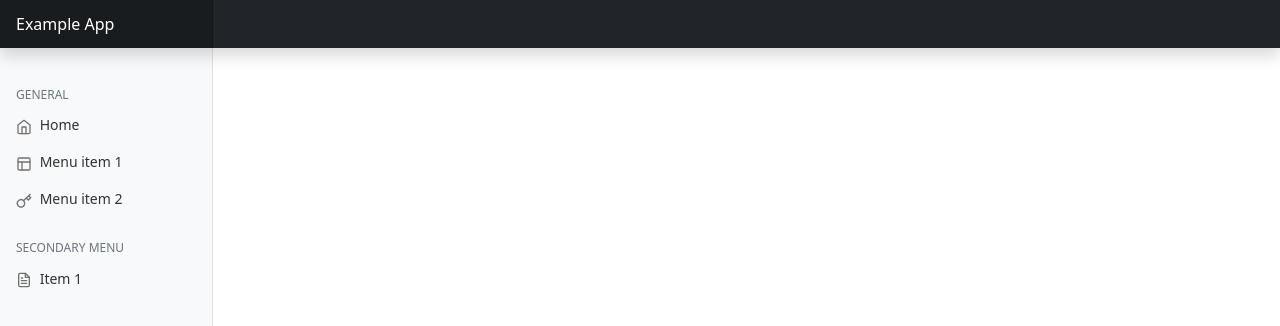
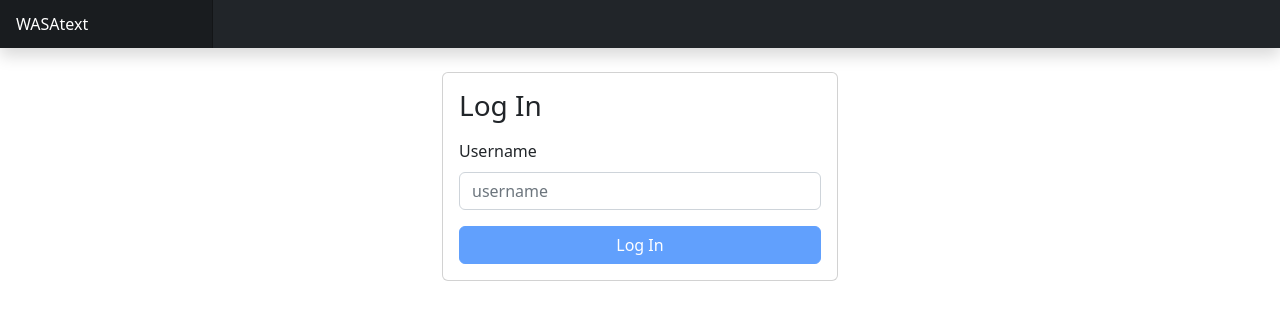
Before and after one commit to TMPkl/WASA, a Vue app in the folder webui/: page /#/login in a window 1280 px wide. Shown: the top 326 px of the page. Built offline with nearby package versions, Linux system fonts and the light colour scheme.

Commit message:
i hate fe

```diff
--- a/webui/src/App.vue
+++ b/webui/src/App.vue
@@ -1,62 +1,47 @@
 <script setup>
-import { RouterLink, RouterView } from 'vue-router'
-</script>
-<script>
-export default {}
+import { RouterLink, RouterView, useRoute } from 'vue-router'
+import { computed } from 'vue'
+import { isLoggedIn } from './services/auth.js'
+
+const route = useRoute()
+const brandHref = computed(() => isLoggedIn() ? '#/' : '#/login') //totalnie nie potrzebne a le nawet fajne
 </script>
 
 <template>
 
 	<header class="navbar navbar-dark sticky-top bg-dark flex-md-nowrap p-0 shadow">
-		<a class="navbar-brand col-md-3 col-lg-2 me-0 px-3 fs-6" href="#/">Example App</a>
+		<a :href="brandHref" class="navbar-brand col-md-3 col-lg-2 me-0 px-3 fs-6">WASAtext</a>
 		<button class="navbar-toggler position-absolute d-md-none collapsed" type="button" data-bs-toggle="collapse" data-bs-target="#sidebarMenu" aria-controls="sidebarMenu" aria-expanded="false" aria-label="Toggle navigation">
 			<span class="navbar-toggler-icon"></span>
 		</button>
 	</header>
 
-	<div class="container-fluid">
+	<div class="app-container">
 		<div class="row">
-			<nav id="sidebarMenu" class="col-md-3 col-lg-2 d-md-block bg-light sidebar collapse">
+			<nav v-if="route.path !== '/login'" id="sidebarMenu" class="col-md-3 col-lg-2 d-md-block bg-light sidebar collapse">
 				<div class="position-sticky pt-3 sidebar-sticky">
 					<h6 class="sidebar-heading d-flex justify-content-between align-items-center px-3 mt-4 mb-1 text-muted text-uppercase">
-						<span>General</span>
+						<span>Menu</span>
 					</h6>
 					<ul class="nav flex-column">
 						<li class="nav-item">
-							<RouterLink to="/" class="nav-link">
+							<RouterLink to="/profile" class="nav-link">
 								<svg class="feather"><use href="/feather-sprite-v4.29.0.svg#home"/></svg>
-								Home
+								Profile
 							</RouterLink>
 						</li>
 						<li class="nav-item">
-							<RouterLink to="/link1" class="nav-link">
-								<svg class="feather"><use href="/feather-sprite-v4.29.0.svg#layout"/></svg>
-								Menu item 1
-							</RouterLink>
-						</li>
-						<li class="nav-item">
-							<RouterLink to="/link2" class="nav-link">
-								<svg class="feather"><use href="/feather-sprite-v4.29.0.svg#key"/></svg>
-								Menu item 2
+							<RouterLink to="/conversations" class="nav-link">
+								<svg class="feather"><use href="/feather-sprite-v4.29.0.svg#inbox"/></svg>
+								Conversations
 							</RouterLink>
 						</li>
 					</ul>
 
-					<h6 class="sidebar-heading d-flex justify-content-between align-items-center px-3 mt-4 mb-1 text-muted text-uppercase">
-						<span>Secondary menu</span>
-					</h6>
-					<ul class="nav flex-column">
-						<li class="nav-item">
-							<RouterLink :to="'/some/' + 'variable_here' + '/path'" class="nav-link">
-								<svg class="feather"><use href="/feather-sprite-v4.29.0.svg#file-text"/></svg>
-								Item 1
-							</RouterLink>
-						</li>
-					</ul>
 				</div>
 			</nav>
 
-			<main class="col-md-9 ms-sm-auto col-lg-10 px-md-4">
+			<main :class="route.path === '/login' ? 'col-12 px-md-4' : 'col-md-9 ms-sm-auto col-lg-10 px-md-4'">
 				<RouterView />
 			</main>
 		</div>
@@ -64,4 +49,20 @@ export default {}
 </template>
 
 <style>
+.app-container {
+	max-width: 1100px;
+	margin: 0 auto;
+	padding-left: 1rem;
+	padding-right: 1rem;
+	font-size: 1.0rem;
+	line-height: 1.6;
+}
+
+@media (max-width: 767.98px) {
+	.app-container {
+		padding-left: 0.5rem;
+		padding-right: 0.5rem;
+		font-size: 1rem;
+	}
+}
 </style>
--- a/webui/src/router/index.js
+++ b/webui/src/router/index.js
@@ -1,14 +1,31 @@
-import {createRouter, createWebHashHistory} from 'vue-router'
+import { createRouter, createWebHashHistory } from 'vue-router'
 import HomeView from '../views/HomeView.vue'
+import LoginView from '../views/LoginView.vue'
+import { isLoggedIn } from '../services/auth.js'
+
+const routes = [
+	{ path: '/', component: HomeView },
+	{ path: '/login', component: LoginView },
+	{ path: '/profile', component: HomeView },
+]
 
 const router = createRouter({
 	history: createWebHashHistory(import.meta.env.BASE_URL),
-	routes: [
-		{path: '/', component: HomeView},
-		{path: '/link1', component: HomeView},
-		{path: '/link2', component: HomeView},
-		{path: '/some/:id/link', component: HomeView},
-	]
+	routes,
+})
+
+router.beforeEach((to, from, next) => {
+	const logged = isLoggedIn()
+	if (to.path === '/') {
+		return logged ? next('/profile') : next('/login')
+	}
+	if (to.path === '/login' && logged) {
+		return next('/profile')
+	}
+	if (!logged && to.path !== '/login') {
+		return next('/login')
+	}
+	next()
 })
 
 export default router
--- /dev/null
+++ b/webui/src/services/auth.js
@@ -0,0 +1,19 @@
+import axios, { setAuthToken } from './axios.js';
+
+export async function login(username) {
+  const res = await axios.post('/login', { username });
+  const token = res.data && res.data.token;
+  if (!token) throw new Error('No token returned from server');
+  try { localStorage.setItem('token', token); } catch (e) {}
+  setAuthToken(token);
+  return token;
+}
+
+export function logout() {
+  try { localStorage.removeItem('token'); } catch (e) {}
+  setAuthToken(null);
+}
+
+export function isLoggedIn() {
+  try { return !!localStorage.getItem('token'); } catch (e) { return false; }
+}
--- a/webui/src/services/axios.js
+++ b/webui/src/services/axios.js
@@ -5,4 +5,19 @@ const instance = axios.create({
 	timeout: 1000 * 5
 });
 
+export function setAuthToken(token) {
+	if (token) {
+		instance.defaults.headers.common['Authorization'] = `Bearer ${token}`;
+	} else {
+		delete instance.defaults.headers.common['Authorization'];
+	}
+}
+
+try {
+	const token = localStorage.getItem('token');
+	if (token) setAuthToken(token);
+} catch (e) {
+	// ignore (e.g. server-side rendering or unavailable localStorage)
+}
+
 export default instance;
--- a/webui/src/views/HomeView.vue
+++ b/webui/src/views/HomeView.vue
@@ -30,19 +30,19 @@ export default {
 	<div>
 		<div
 			class="d-flex justify-content-between flex-wrap flex-md-nowrap align-items-center pt-3 pb-2 mb-3 border-bottom">
-			<h1 class="h2">Home page</h1>
-			<div class="btn-toolbar mb-2 mb-md-0">
-				<div class="btn-group me-2">
-					<button type="button" class="btn btn-sm btn-outline-secondary" @click="refresh">
+			<h1 class="h2">My Messages</h1>
+			<div class="btn-toolbar toolbar-button">
+				<div class="btn-group">
+					<button type="button" class="refresh-btn btn-bg  me-2" @click="refresh" :disabled="loading">
+						<span v-if="loading" class="spinner-border spinner-border-sm me-2"></span>
 						Refresh
 					</button>
-					<button type="button" class="btn btn-sm btn-outline-secondary" @click="exportList">
-						Export
+					<button type="button" class="logout-btn btn-bg  me-2" :disabled="loading">
+						Logout
 					</button>
-				</div>
-				<div class="btn-group me-2">
-					<button type="button" class="btn btn-sm btn-outline-primary" @click="newItem">
-						New
+
+					<button type="button" class=" nc-btn btn-bg " @click="newItem">
+						New Conversation
 					</button>
 				</div>
 			</div>
@@ -53,4 +53,43 @@ export default {
 </template>
 
 <style>
+	.toolbar-button {
+		margin-right: 8px;
+	}
+	.logout-btn {background: #ff1509;
+				 color:white ;
+				 border-color: #ff1509;
+				 border-width: 1px;
+				 border-style: solid;
+				}
+		.logout-btn:hover {background: white;
+					  		color:#ff1509 ;}
+	.refresh-btn {background:#0dc01c ;
+				 color: white;
+				 border-color: #0dc01c;
+				 border-width: 1px;
+				 border-style: solid;
+				border-top-left-radius: 6px;
+				border-bottom-left-radius: 6px;
+				}
+		.refresh-btn:hover {background: white;
+					  		color: #0dc01c;}
+	.nc-btn {background: #007bff;
+				color: white;
+				border-color: #007bff;
+				border-width: 1px;
+				border-style: solid;
+				border-top-right-radius: 6px;
+				border-bottom-right-radius: 6px;
+			}
+		.nc-btn:hover {background: white;
+						color: #0056b3;}
+
+	.refresh-btn, .logout-btn, .nc-btn {
+		font-size: 1.15rem;
+		padding: 0.65rem 1rem;
+		line-height: 1.4;
+		border-radius: 0.6rem;
+	}
+
 </style>
--- /dev/null
+++ b/webui/src/views/LoginView.vue
@@ -0,0 +1,47 @@
+<script>
+import { login } from '../services/auth.js'
+export default {
+  data() {
+    return {
+      username: '',
+      errormsg: null,
+      loading: false
+    }
+  },
+  methods: {
+    async submit() {
+      this.errormsg = null;
+      this.loading = true;
+      try {
+        await login(this.username);
+        this.$router.push('/profile');
+      } catch (e) {
+        this.errormsg = (e.response && e.response.data) || e.message || String(e);
+      }
+      this.loading = false;
+    }
+  }
+}
+</script>
+
+<template>
+  <div class="container mt-4 mx-auto" style="max-width:420px">
+    <div class="card p-3">
+      <h3 class="mb-3">Log In</h3>
+      <ErrorMsg v-if="errormsg" :msg="errormsg" />
+      <div class="mb-3">
+        <label class="form-label">Username</label>
+        <input v-model="username" class="form-control" placeholder="username" />
+      </div>
+      <div class="d-grid">
+        <button class="btn btn-primary" :disabled="loading || !username" @click="submit">
+          <span v-if="loading" class="spinner-border spinner-border-sm me-2"></span>
+          Log In
+        </button>
+      </div>
+    </div>
+  </div>
+</template>
+
+<style scoped>
+</style>
--- a/webui/vite.config.js
+++ b/webui/vite.config.js
@@ -15,7 +15,7 @@ export default defineConfig(({command, mode, ssrBuild}) => {
 	};
 	ret.define = {
 		// Do not modify this constant, it is used in the evaluation.
-		"__API_URL__": JSON.stringify("http://localhost:3000"),
+		"__API_URL__": JSON.stringify("http://localhost:3010"),
 	};
 	return ret;
 })
```
